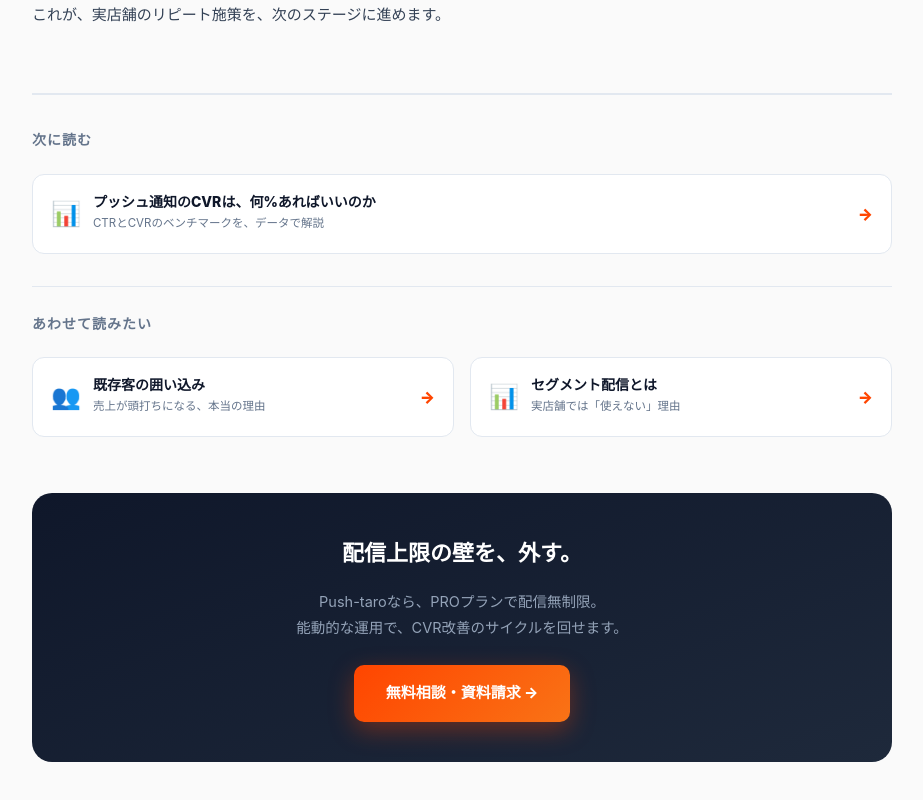
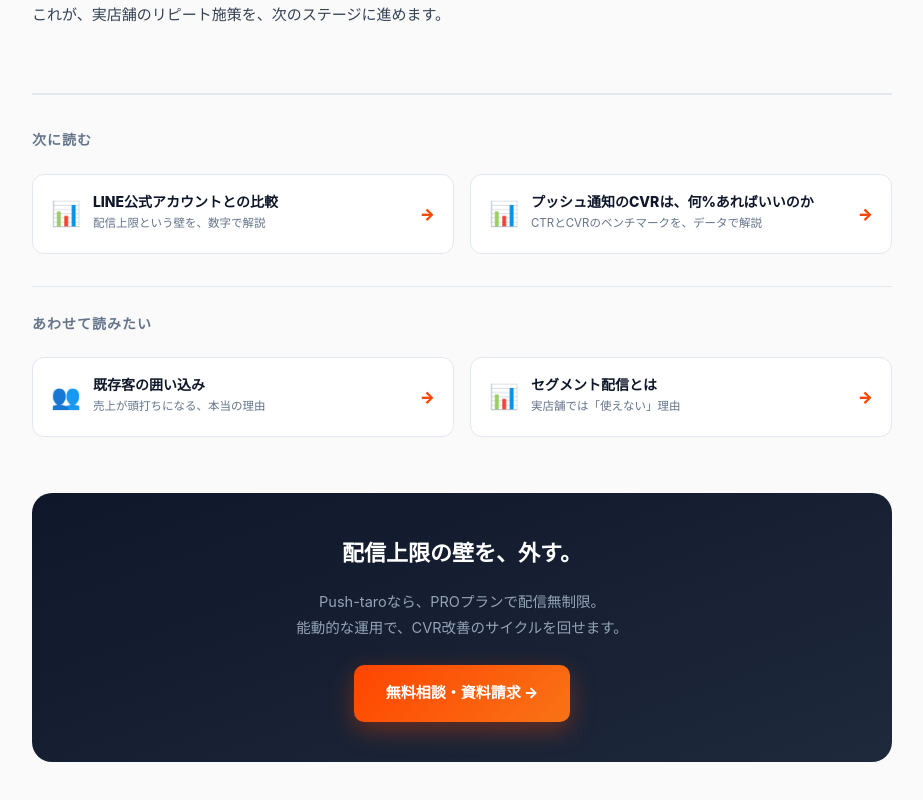
Before and after one commit to thellcishii-lang/push-taro, a Next.js app: page /guide/store-marketing in a window 1280 px wide. Shown: the part 9861-10661 px from the top of the page, without its empty margins (178-1101 px from the left). Built offline with nearby package versions, Linux system fonts and the light colour scheme; no server answers.

Commit message:
Add related guide link for LINE comparison

```diff
--- a/app/guide/store-marketing/StoreMarketingClient.tsx
+++ b/app/guide/store-marketing/StoreMarketingClient.tsx
@@ -562,9 +562,19 @@ export default function StoreMarketingClient() {
           </p>
 
           {/* 関連ガイド */}
-          <div className="g-related">
+<div className="g-related">
   <h3>次に読む</h3>
   <div className="g-related-grid">
+    {/* ★ ここに挿入 */}
+    <Link href="/guide/line-comparison" className="g-related-card is-next">
+      <span className="ico">📊</span>
+      <div>
+        <div className="title">LINE公式アカウントとの比較</div>
+        <div className="sub">配信上限という壁を、数字で解説</div>
+      </div>
+      <span className="arrow">→</span>
+    </Link>
+    {/* ★ 挿入ここまで */}
     <Link href="/guide/push-notification-metrics" className="g-related-card is-next">
       <span className="ico">📊</span>
       <div>
@@ -597,7 +607,6 @@ export default function StoreMarketingClient() {
     </Link>
   </div>
 </div>
-
           {/* CTA */}
           <div className="g-cta">
             <h3>配信上限の壁を、外す。</h3>
```
